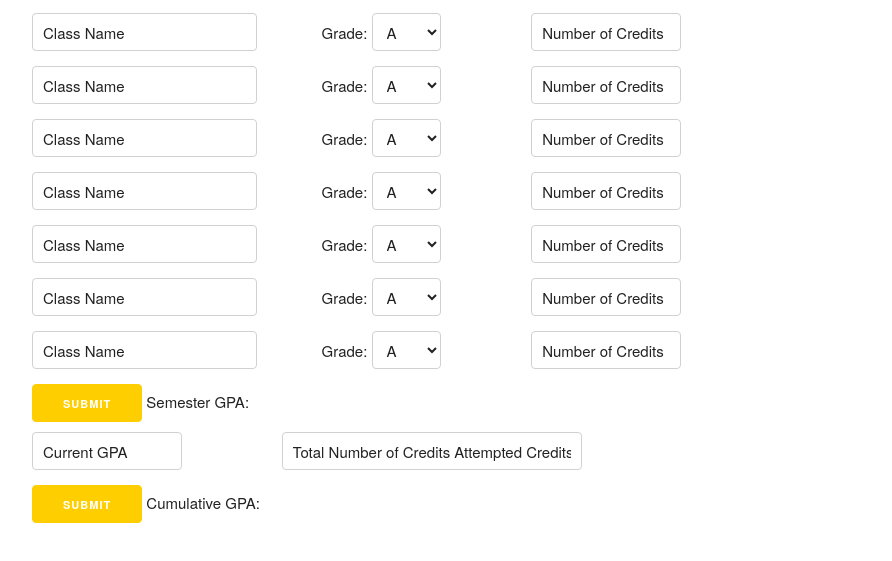
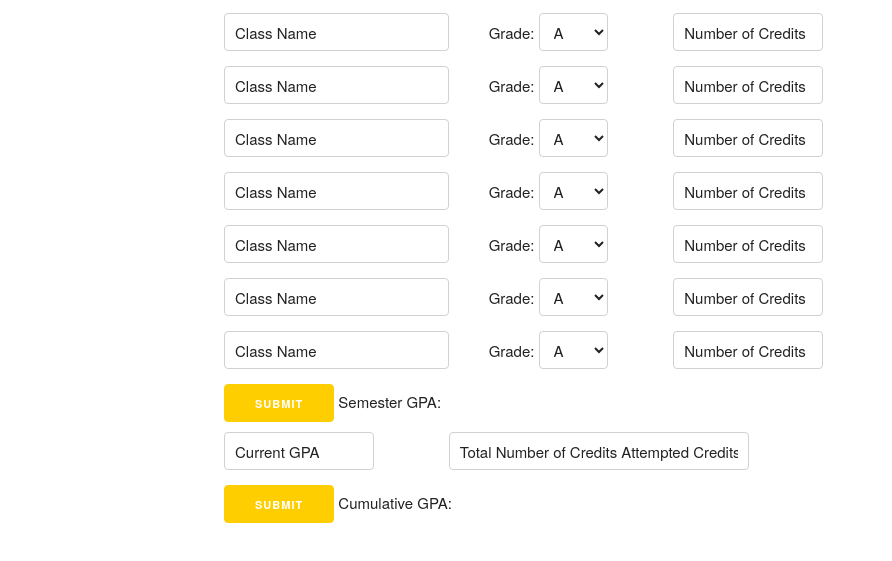
Before and after one commit to careisch/CalcGpa, a plain HTML site: page calcGpa.html in a window 1280 px wide. Shown: the part 127-688 px from the top of the page, without its empty margins (128-1020 px from the left). Drawn offline with Linux system fonts and the light colour scheme.

Commit message:
centered

```diff
--- a/calcGpa.html
+++ b/calcGpa.html
@@ -41,10 +41,10 @@
   <section class="header">
       <h1 class="title"><img id="logo" src="images/MichiganTechLogo.png"> Michigan Tech GPA and Class Grade Calculator</h1>
     </section>
-<div class="row">
-  <div class="twelve columns">
-    <form id="semesterGpa">
-        <div class="three columns">
+<div class="twelve columns">
+    <form class="semesterGpa">
+        <div class="row">
+            <div class="three columns">
         <input class="className" type="Text" name="class1Name" value="Class Name"
         onblur="if(this.value=='')this.value='Class Name';"
         onfocus="if(this.value=='Class Name')this.value='';">
@@ -231,7 +231,7 @@
         <span id="semesterGrade"></span>
         </div>
     </form>
-    <form>
+    <form class="semesterGpa">
         <div class="row">
         <div class="three columns">
         <input class="currentGpa"type="Text" name="currentGpa" value="Current GPA"
--- a/css/skeleton.css
+++ b/css/skeleton.css
@@ -299,6 +299,11 @@ label > .label-body {
 .currentCredits{
   width: 20em;
 }
+.semesterGpa{
+  width: 90%;
+  margin: 0 auto;
+  padding-left: 20%;
+}
 
 
 /* Lists
```
